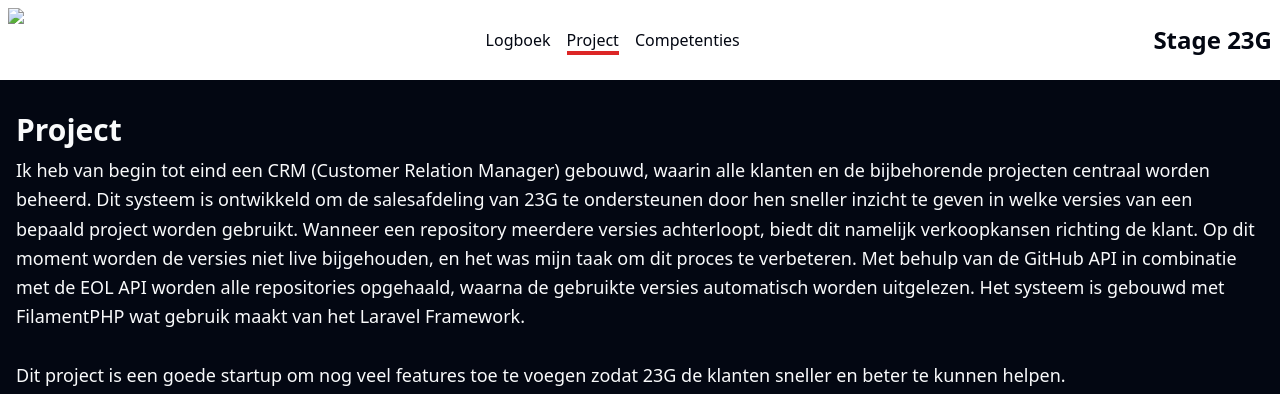
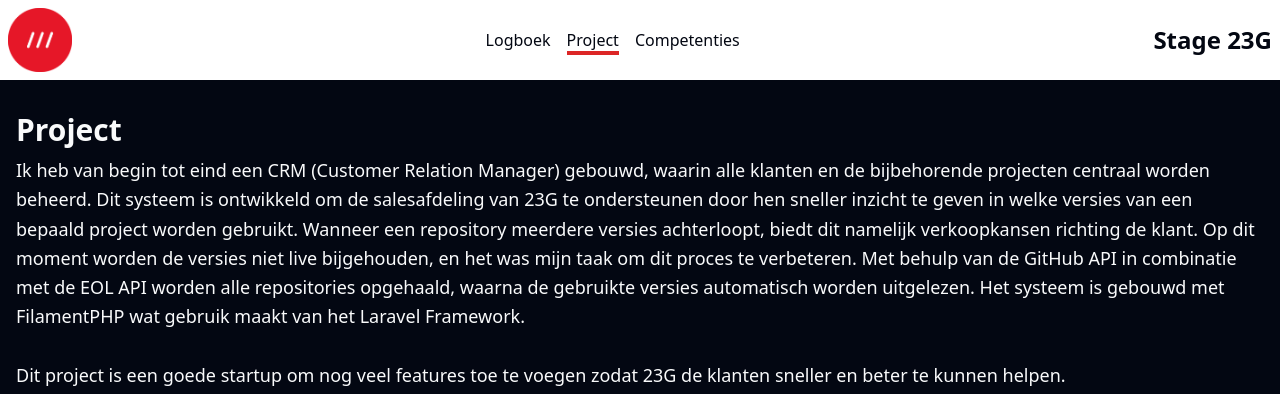
Before and after one commit to colorants/stage-website, a website: page projects.html in a window 1280 px wide. Shown: the top 394 px of the page. Drawn offline with nearby package versions, Linux system fonts and the light colour scheme; the site is published under a folder, as on GitHub Pages, so addresses that start at the root find nothing.

Commit message:
Update projects.html

```diff
--- a/projects.html
+++ b/projects.html
@@ -10,7 +10,7 @@
 <header class="bg-white text-white">
     <div class="container mx-auto p-2">
         <nav class="flex justify-between items-center">
-            <img src="/img/logo.png" alt="Logo" class="w-16 h-16 object-contain">
+            <img src="img/logo.png" alt="Logo" class="w-16 h-16 object-contain">
             <ul class="flex space-x-4 text-gray-950">
                 <li><a href="logbook.html" class="hover:border-b-4 border-red-400">Logboek</a></li>
                 <li><a href="projects.html" class="border-b-4 border-red-600">Project</a></li>
```
